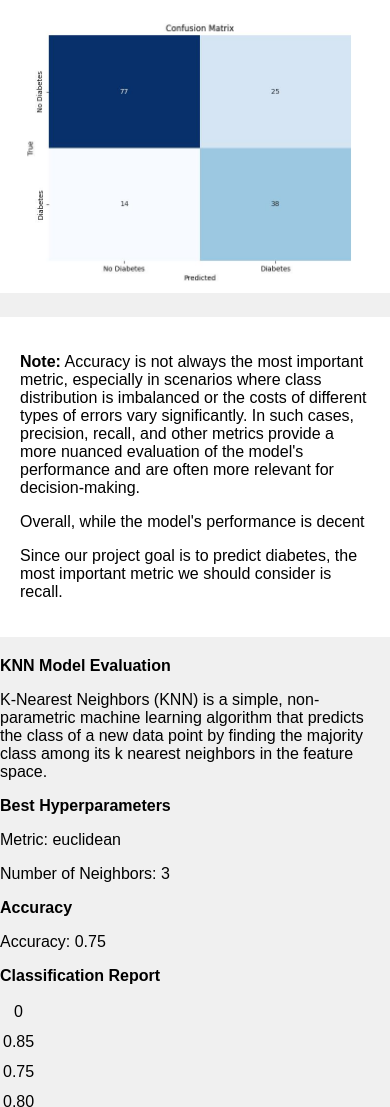
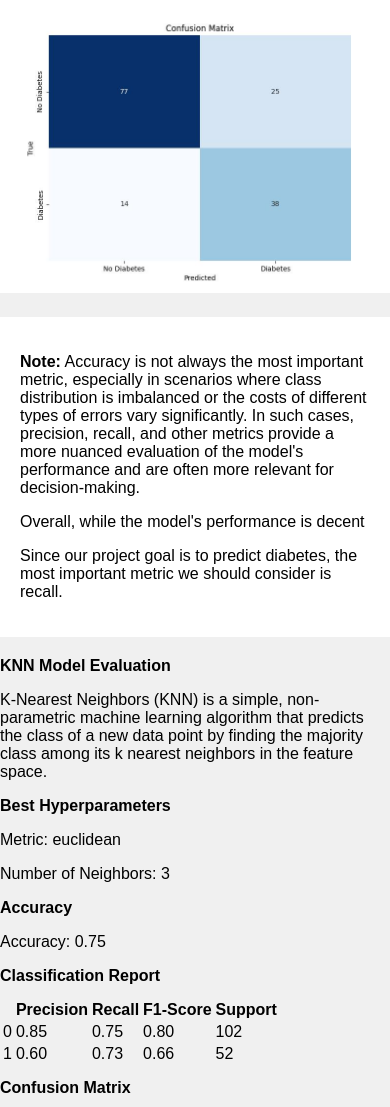
Before and after one commit to Debbatisudheer/knn, a plain HTML site: page index.html in a window 390 px wide. Shown: the top 1107 px of the page. Drawn offline with Linux system fonts and the light colour scheme.

Commit message:
Update styles.css

```diff
--- a/styles.css
+++ b/styles.css
@@ -31,31 +31,4 @@ body {
         font-size: 16px;
     }
 
-    /* Center align text */
-    h1, h2, p {
-        text-align: left;
-    }
-
-    /* Make tables scroll horizontally on small screens */
-    table {
-        overflow-x: auto;
-        display: block;
-        width: 100%;
-    }
-
-    /* Hide table headers on small screens */
-    table th {
-        display: none;
-    }
-
-    /* Display table cells as block elements */
-    table td {
-        display: block;
-        text-align: center;
-    }
-
-    /* Add margin between table cells */
-    table td:not(:last-child) {
-        margin-bottom: 10px;
-    }
 }
```
